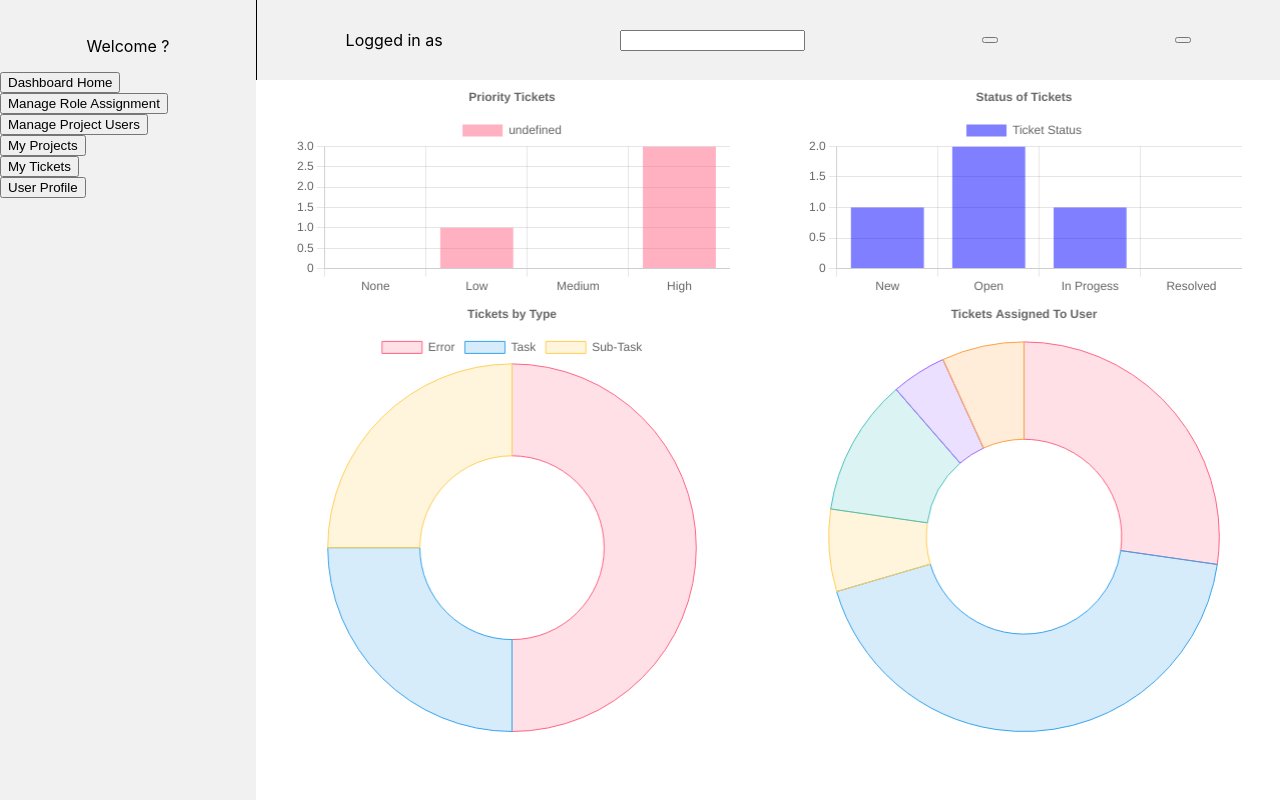
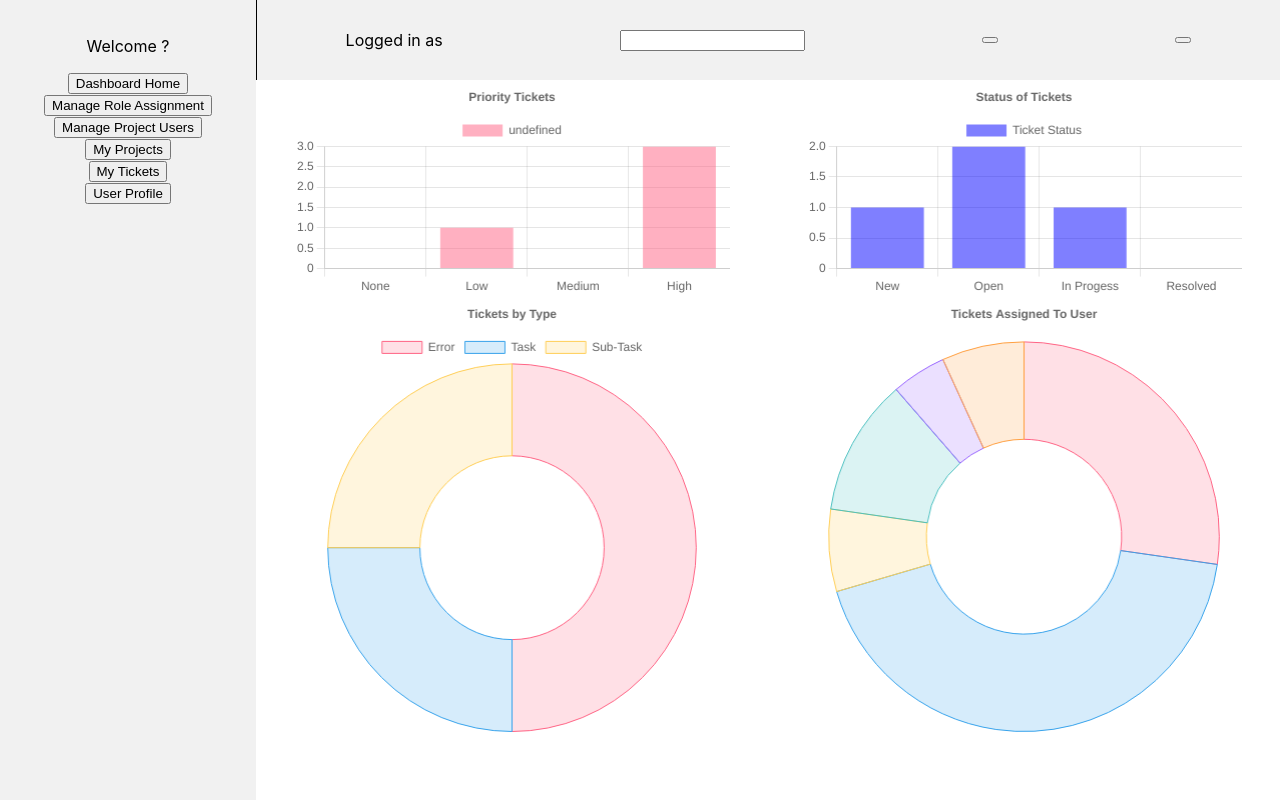
Before and after one commit to aviato26/bug-tracker, a React (Create React App) app: page / in a window 1280 px wide. Built offline with nearby package versions, Linux system fonts and the light colour scheme.

Commit message:
added class name to user component buttons to allow for different displays

```diff
--- a/src/components/HomePage/ManageProjectUsers/Styles/projectUserComponent.css
+++ b/src/components/HomePage/ManageProjectUsers/Styles/projectUserComponent.css
@@ -7,6 +7,6 @@
   margin-top: 20px;
 }
 
-button{
+.project-roles-component-buttons{
   display: block;
 }
--- a/src/components/HomePage/ManageProjectUsers/manageProjectRoleMain.js
+++ b/src/components/HomePage/ManageProjectUsers/manageProjectRoleMain.js
@@ -8,15 +8,14 @@ import './Styles/projectUserComponent.css';
 
 const ManageProjectRoleMain = (props) =>
 {
-  console.log(props)
   return(
     <div id='DashboardMain'>
       <div id="Project-Roles-Container">
         <Title />
         <UserSelection users={props.users}/>
         <AssignRole projects={props.projects}/>
-        <button>Add To Project</button>
-        <button>Remove From Project</button>
+        <button className="project-roles-component-buttons" >Add To Project</button>
+        <button className="project-roles-component-buttons">Remove From Project</button>
       </div>
       <div>
         <ProjectsTable projects={props.projects}/>
```
